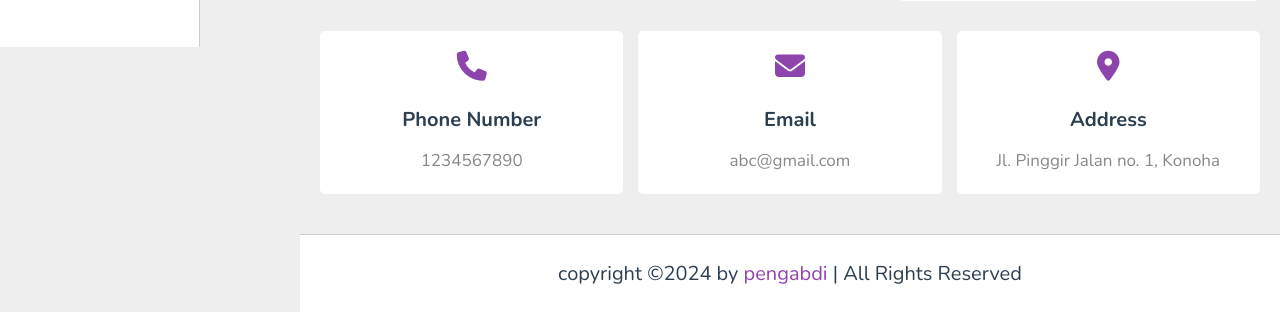
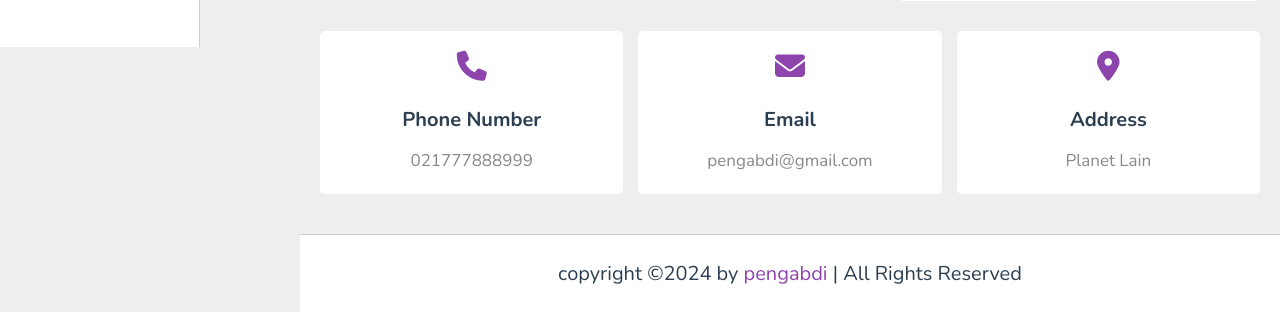
Before and after one commit to diploiddd/secprog, a PHP site: page /contact.php in a window 1280 px wide. Shown: the part 753-1065 px from the top of the page. Run offline with PHP 8.4, Linux system fonts and the light colour scheme.

Commit message:
ContactUs fixing

```diff
--- a/contact.php
+++ b/contact.php
@@ -21,7 +21,7 @@
         <div class="image">
           <img src="img/c.jpeg" alt="" />
         </div>
-        <form action="" method="post">
+        <form action="./php/ContactUs.php" method="post">
           <h3>Get in Touch With Us</h3>
           <input
             type="text"
@@ -55,7 +55,7 @@
             cols="30"
             rows="10"
           ></textarea>
-          <input type="submit" value="Send!" class="inline-btn" name="submit" />
+          <input type="submit" value="Send!" class="inline-btn" name="feedback" />
         </form>
       </div>
 
@@ -63,19 +63,19 @@
         <div class="box">
           <i class="fas fa-phone"></i>
           <h3>Phone Number</h3>
-          <a href="tel:1234567890">1234567890</a>
+          <p>021777888999</p>
         </div>
 
         <div class="box">
           <i class="fas fa-envelope"></i>
           <h3>Email</h3>
-          <a href="mailto:abc@gmail.com">abc@gmail.com</a>
+          <p>pengabdi@gmail.com</p>
         </div>
 
         <div class="box">
           <i class="fas fa-map-marker-alt"></i>
           <h3>Address</h3>
-          <a href="#">Jl. Pinggir Jalan no. 1, Konoha</a>
+          <p>Planet Lain</p>
         </div>
       </div>
     </section>
--- a/css/style.css
+++ b/css/style.css
@@ -1208,7 +1208,7 @@ section {
   color: var(--black);
 }
 
-.contact .box-container .box a {
+.contact .box-container .box p {
   display: block;
   font-size: 1.7rem;
   color: var(--light-color);
```
Also changed, not shown: php/ContactUs.php (added, +21 -0 lines).
